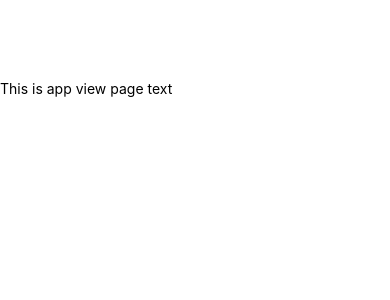
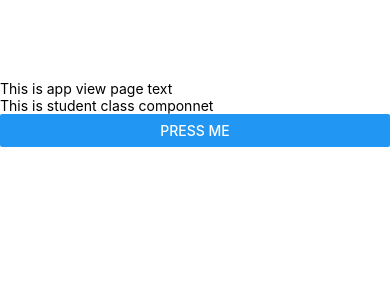
Before and after one commit to pushitchaudhary/react-native_with_Code_Step_by_Step, a React Native app: screen / in a window 390 px wide. Shown: the top 300 px of the page. Built offline with nearby package versions, Linux system fonts and the light colour scheme.

Commit message:
fetch Student component in App

```diff
--- a/App.js
+++ b/App.js
@@ -1,14 +1,14 @@
 import React, { useState , Component} from "react";
 
 import { View,Text, Button, TextInput, StyleSheet, ScrollView, FlatList  } from "react-native";
-
-
+import Student from "./components/Student";
 
 class App extends Component {
   render(){
     return(
       <View style={{marginTop:80}}>
         <Text>This is app view page text</Text>
+        <Student/>
       </View>
     )
   }
--- /dev/null
+++ b/components/Student.js
@@ -0,0 +1,21 @@
+import React, { Component } from "react";
+import {View,Text, Button} from 'react-native'
+
+class Student extends Component{
+    car = ()=>{
+        console.warn('this is car')
+    }
+    humman = ()=>{
+        console.warn("this is human")
+    }
+    render(){
+        return(
+            <View>
+                <Text>This is student class componnet</Text>
+                <Button title="Press Me" onPress={this.car}/>
+            </View>
+        )
+    }
+}
+
+export default Student;
```
